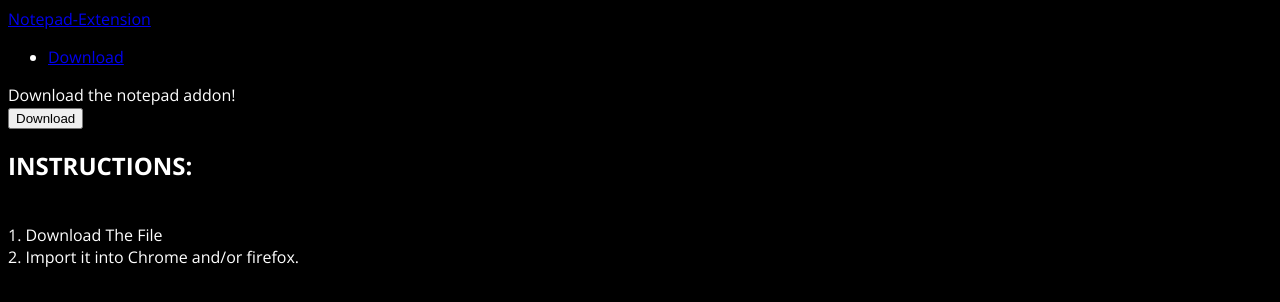
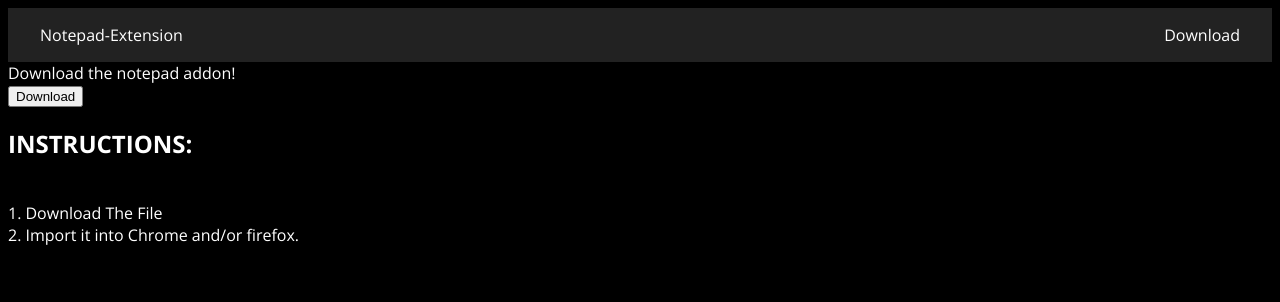
Before and after one commit to SoyTeraverse/Notepad-Extension, a plain HTML site: page download/index.html in a window 1280 px wide. Drawn offline with nearby package versions, Linux system fonts and the light colour scheme.

Commit message:
Add navbar styles to style.css

```diff
--- a/assets/style.css
+++ b/assets/style.css
@@ -12,3 +12,29 @@ body {
 p {
   margin: 0;
 }
+
+.navbar {
+  display: flex;
+  justify-content: space-between;
+  align-items: center;
+  padding: 1rem 2rem;
+  background: #222;
+}
+
+.navbar a {
+  color: #fff;
+  text-decoration: none;
+}
+
+.nav-links {
+  display: flex;
+  gap: 1.5rem;
+  list-style: none;
+  margin: 0;
+  padding: 0;
+}
+
+.nav-links a.active {
+  text-decoration: underline;
+  font-weight: bold;
+}
```
